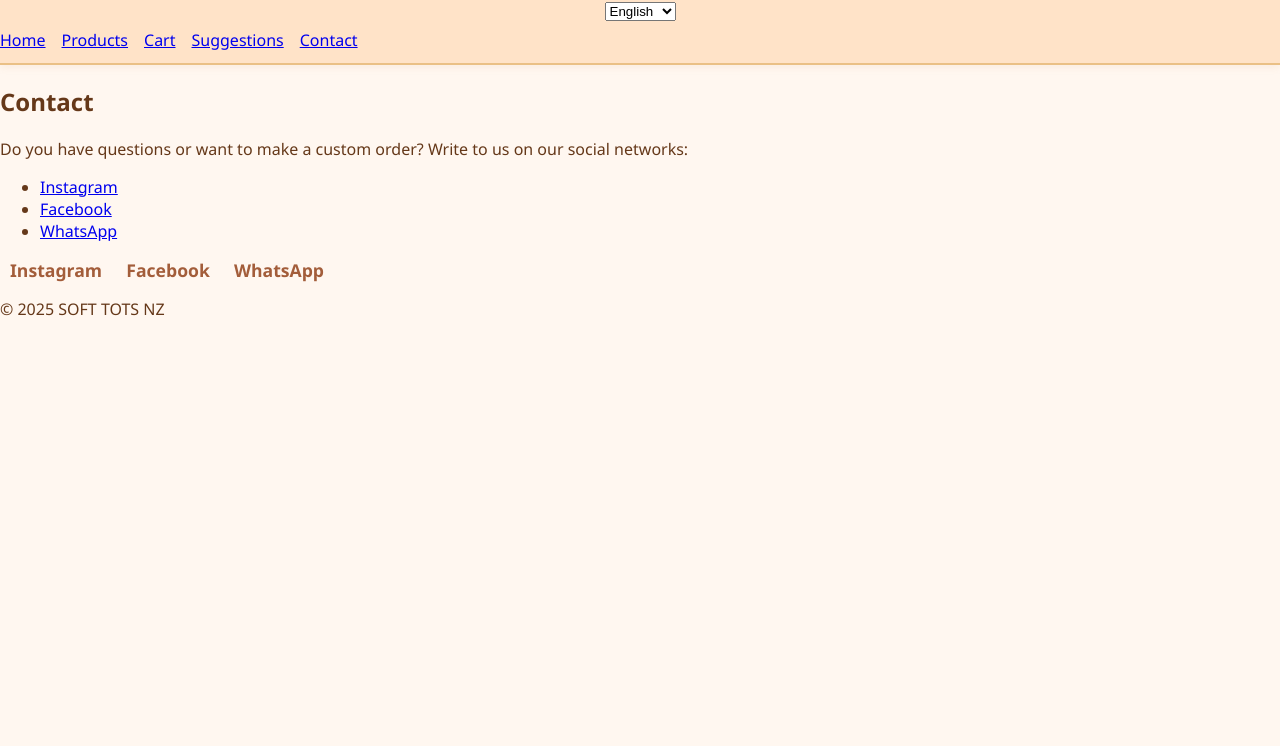
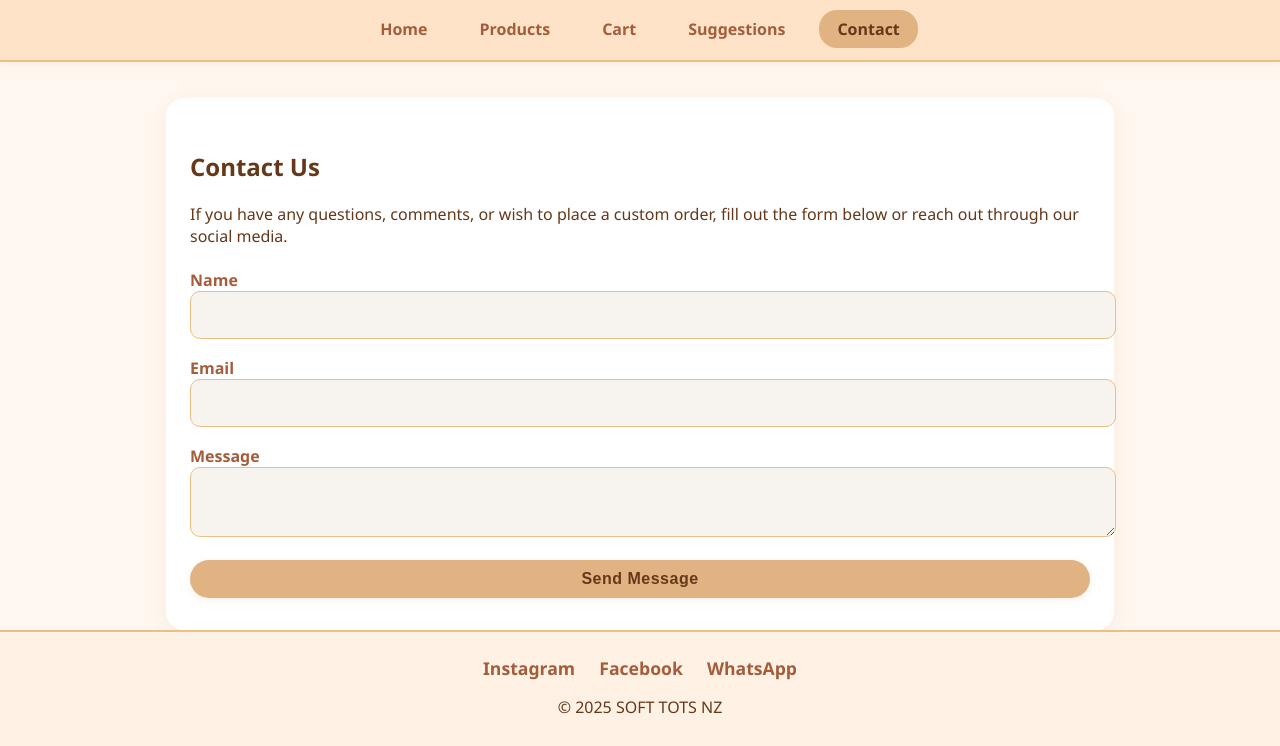
Before and after one commit to softtotsnz/soft-tots-nz, a plain HTML site: page contacto.html in a window 1280 px wide. Shown: the part 65-811 px from the top of the page. Drawn offline with Linux system fonts and the light colour scheme.

Commit message:
Update contacto.html

```diff
--- a/contacto.html
+++ b/contacto.html
@@ -3,43 +3,52 @@
 <head>
   <meta charset="UTF-8">
   <meta name="viewport" content="width=device-width,initial-scale=1.0">
-  <title>Contact | SOFT TOTS NZ</title>
+  <title>SOFT TOTS NZ - Contact</title>
   <link rel="stylesheet" href="styles.css">
 </head>
 <body>
   <header>
     <div class="header-row">
       <h1>SOFT TOTS NZ</h1>
-      <select id="language-switcher">
-        <option value="en">English</option>
-        <option value="es">Español</option>
-      </select>
+      <nav>
+        <a href="index.html" class="nav-link">Home</a>
+        <a href="productos.html" class="nav-link">Products</a>
+        <a href="carrito.html" class="nav-link">Cart</a>
+        <a href="sugerencias.html" class="nav-link">Suggestions</a>
+        <a href="contacto.html" class="nav-link active">Contact</a>
+      </nav>
     </div>
-    <nav>
-      <a href="index.html" data-i18n="menu_home">Home</a>
-      <a href="productos.html" data-i18n="menu_products">Products</a>
-      <a href="carrito.html" data-i18n="menu_cart">Cart</a>
-      <a href="sugerencias.html" data-i18n="menu_suggestions">Suggestions</a>
-      <a href="contacto.html" data-i18n="menu_contact">Contact</a>
-    </nav>
   </header>
   <main>
-    <h2 data-i18n="contact_title">Contact</h2>
-    <p data-i18n="contact_desc">Do you have questions or want to make a custom order? Write to us on our social networks:</p>
-    <ul class="social-list">
-      <li><a href="https://instagram.com/" target="_blank">Instagram</a></li>
-      <li><a href="https://facebook.com/" target="_blank">Facebook</a></li>
-      <li><a href="https://wa.me/" target="_blank">WhatsApp</a></li>
-    </ul>
+    <section class="main-section">
+      <h2>Contact Us</h2>
+      <p>If you have any questions, comments, or wish to place a custom order, fill out the form below or reach out through our social media.</p>
+      <form class="contact-form">
+        <div class="form-group">
+          <label for="name">Name</label>
+          <input id="name" type="text" required>
+        </div>
+        <div class="form-group">
+          <label for="email">Email</label>
+          <input id="email" type="email" required>
+        </div>
+        <div class="form-group">
+          <label for="message">Message</label>
+          <textarea id="message" required></textarea>
+        </div>
+        <button type="submit" class="btn">Send Message</button>
+      </form>
+    </section>
   </main>
   <footer>
-    <div class="social-links">
-      <a href="https://instagram.com/" target="_blank">Instagram</a>
-      <a href="https://facebook.com/" target="_blank">Facebook</a>
-      <a href="https://wa.me/" target="_blank">WhatsApp</a>
+    <div class="footer-content">
+      <div class="social-links">
+        <a href="https://instagram.com/" target="_blank">Instagram</a>
+        <a href="https://facebook.com/" target="_blank">Facebook</a>
+        <a href="https://wa.me/" target="_blank">WhatsApp</a>
+      </div>
+      <p>&copy; 2025 SOFT TOTS NZ</p>
     </div>
-    <p>&copy; 2025 SOFT TOTS NZ</p>
   </footer>
-  <script src="scripts.js"></script>
 </body>
 </html>
```
